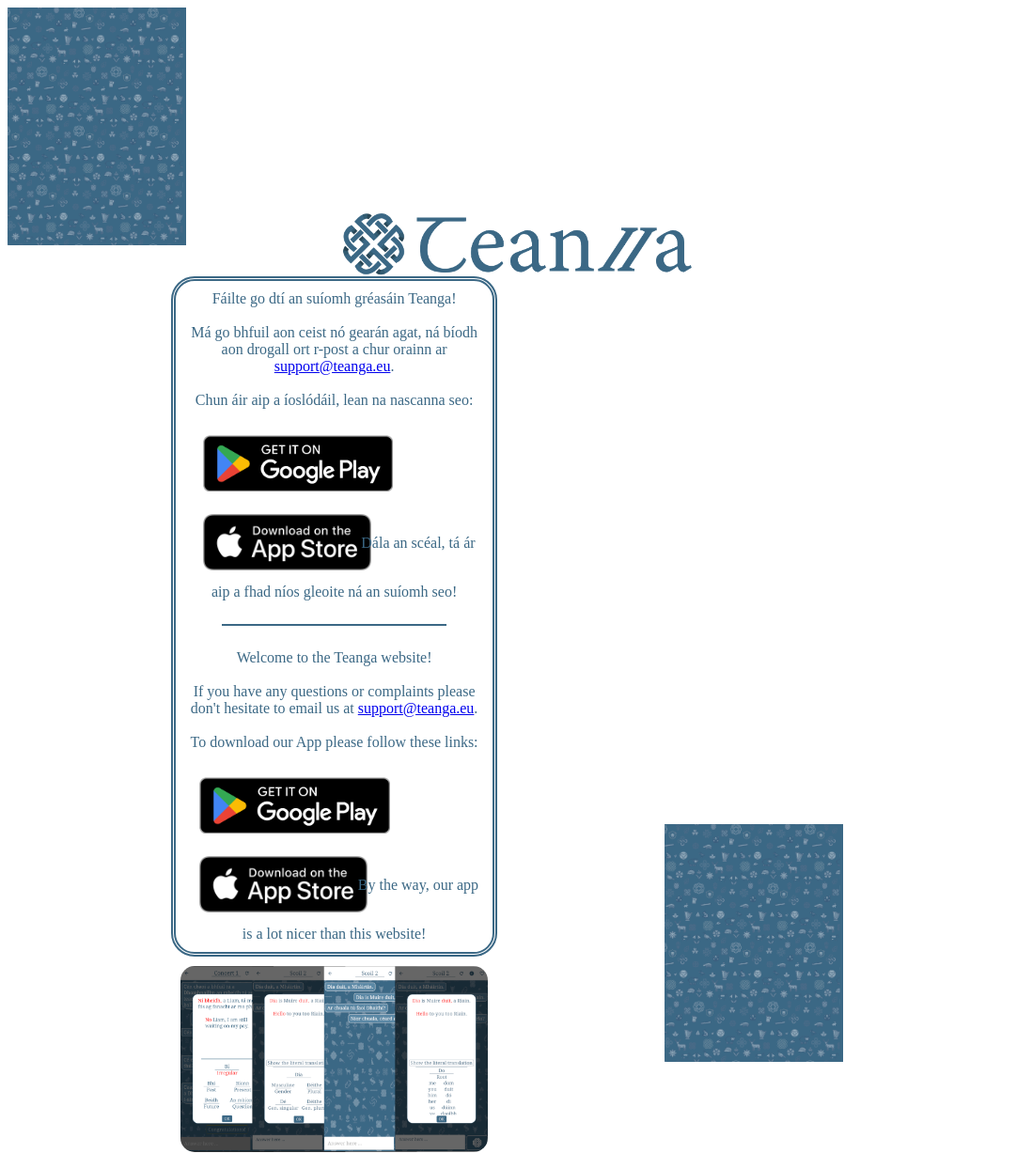
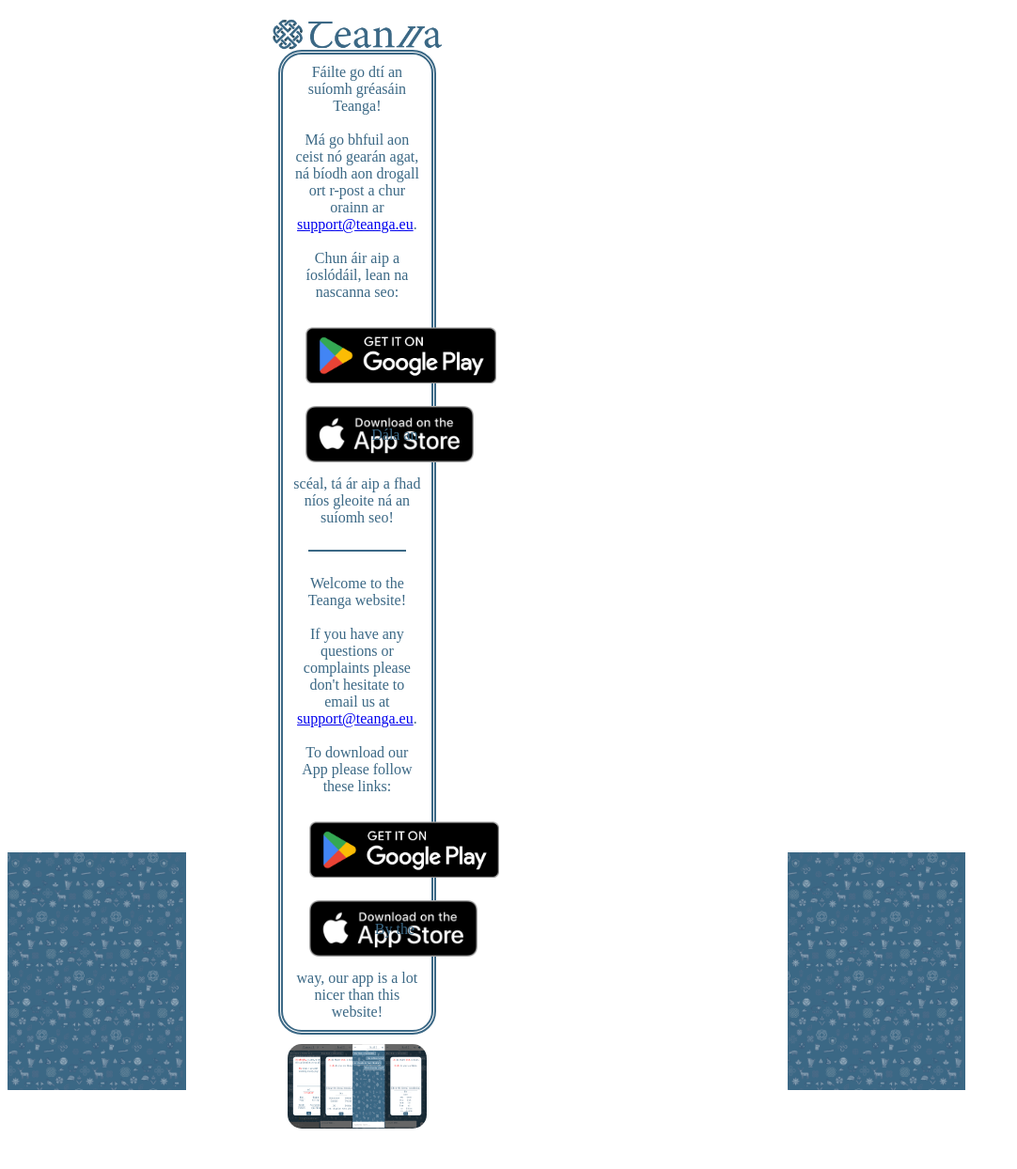
Before and after one commit to RedmondC/TeangaWeb, a Flask app: page / in a window 1280 px wide. Shown: the whole page at 94% size, without its empty margins (0-1082 px from the left). After the commit the page ends 1201 px from the top, so only its background shows below. Run offline with Flask 3, Linux system fonts and the light colour scheme; parts of the project's set-up code (start-up, migrations or seed data) failed here and were passed over.

Commit message:
altered CSS

```diff
--- a/functions/templates/index.html
+++ b/functions/templates/index.html
@@ -10,6 +10,7 @@
     <body>
         <img class="panel" src='{{panel}}' alt="Decorative side panel">
 
+        <div class="column">
             <div class="row">
                 <img id="logo" src='{{logo}}' alt="Logo">
             </div>
@@ -25,6 +26,7 @@
 
                 <img class="column" src='{{layered_screens}}'>
             </div>
+        </div>
 
         <img class="panel" src='{{panel}}' alt="Decorative side panel">
     </body>
```
Lines whose indentation alone changed are shown as unchanged.
